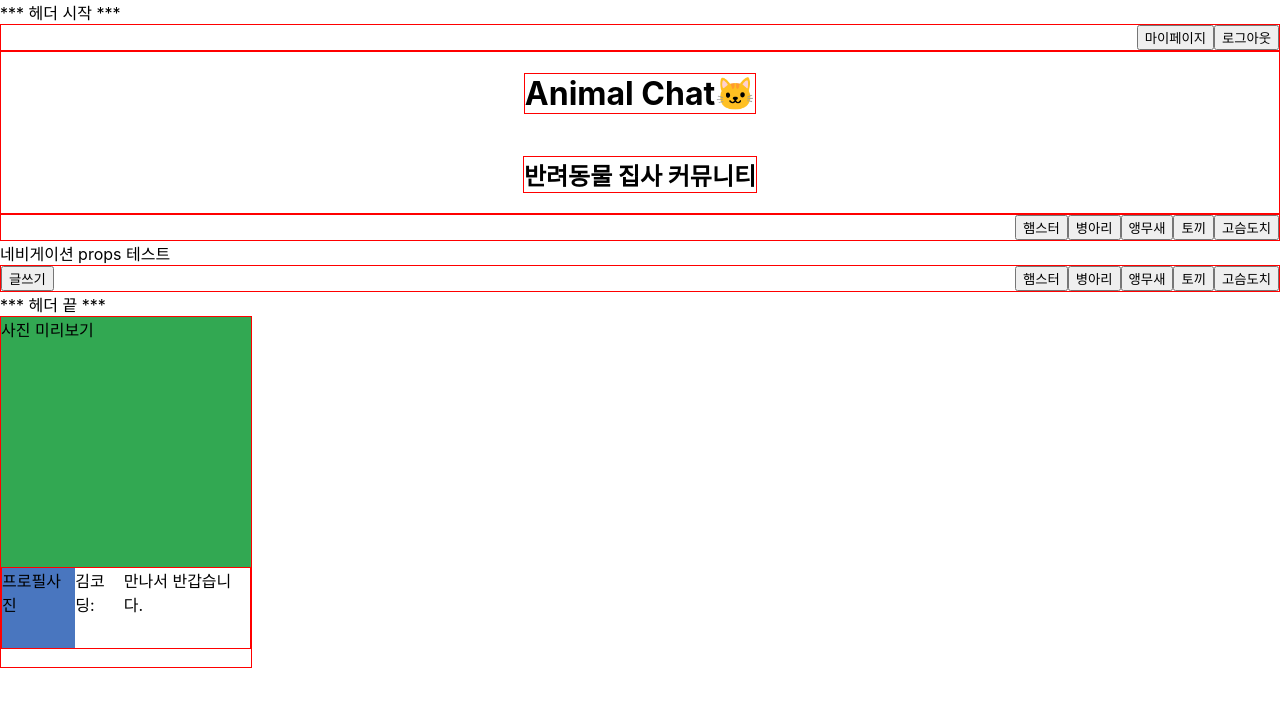
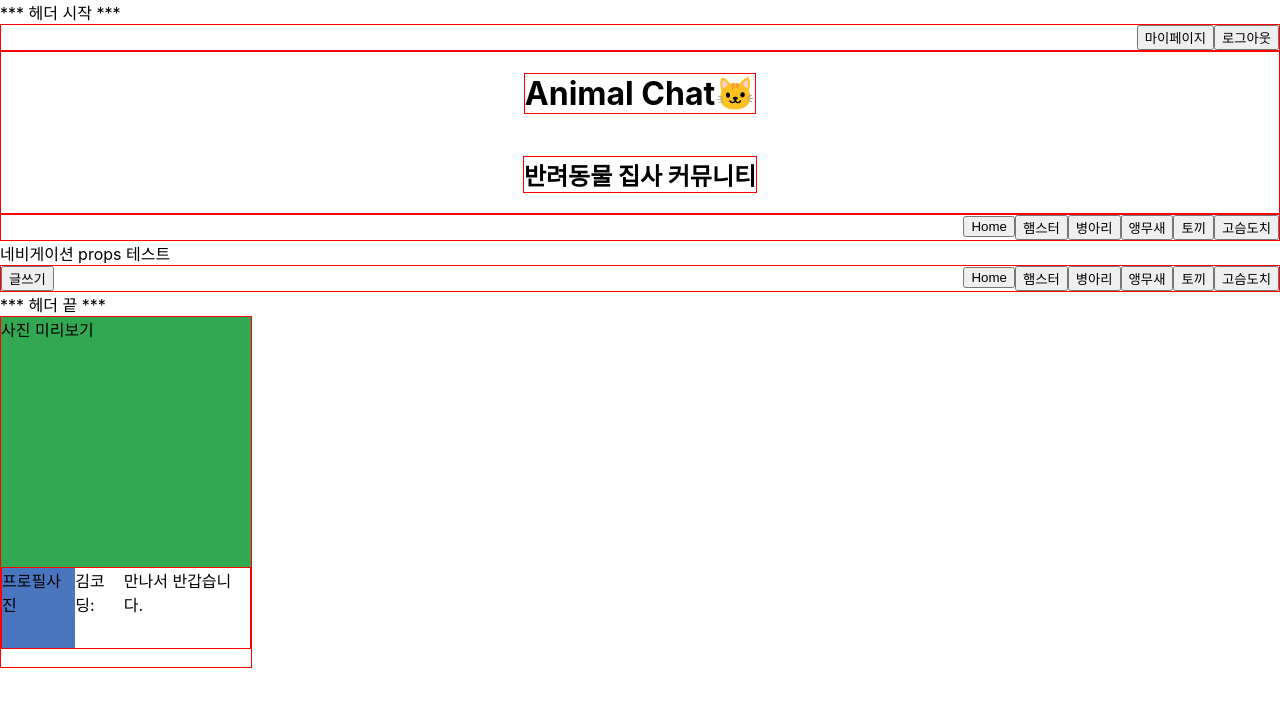
Before and after one commit to emily-hong/AnimalChat, a React (Create React App) app in the folder client/: page / in a window 1280 px wide. Shown: the top 706 px of the page. Built offline with nearby package versions, Linux system fonts and the light colour scheme.

Commit message:
feat: 네비게이션 컴포넌트에 홈버튼 추가

```diff
--- a/client/src/components/Navigation.js
+++ b/client/src/components/Navigation.js
@@ -4,14 +4,6 @@ export default function Navigation({ isWriteButton }) {
   const borderRed = { border: '1px solid red' };
   const flex = { display: 'flex' };
   const seperateButtonGroups = { justifyContent: 'space-between' }
-  // const alignLeft = {
-  //   justifyContent: 'flex-end',
-  //   alignItems: 'center'
-  // };
-  // const alignRight = {
-  //   justifyContent: 'flex-start',
-  //   alignItems: 'center'
-  // };
 
   return (
     <div className="navigation">
@@ -25,12 +17,17 @@ export default function Navigation({ isWriteButton }) {
           }
         </div>
 
-        <div className="animalBoards">
-          <button className="boardButton">햄스터</button>
-          <button className="boardButton">병아리</button>
-          <button className="boardButton">앵무새</button>
-          <button className="boardButton">토끼</button>
-          <button className="boardButton">고슴도치</button>
+        <div className="pageButtons" style={{...flex}}>
+          <div className="homeButtonSpace">
+            <button className="homeButton">Home</button>
+          </div>
+          <div className="boardButtonsSpace">
+            <button className="boardButton">햄스터</button>
+            <button className="boardButton">병아리</button>
+            <button className="boardButton">앵무새</button>
+            <button className="boardButton">토끼</button>
+            <button className="boardButton">고슴도치</button>
+          </div>
         </div>
       </div>
     </div>
@@ -39,3 +36,4 @@ export default function Navigation({ isWriteButton }) {
 
 // TODO
 // react-router-dom 적용 필요
+// 홈버튼과 게시판 버튼 그룹 사이에 공간 필요
```
